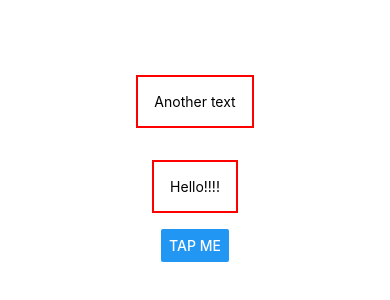
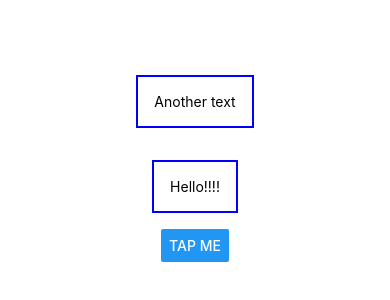
Before and after one commit to RakanEngineer/AwesomeProject, a React Native app: screen / in a window 390 px wide. Shown: the part 262-562 px from the top of the page. Built offline with nearby package versions, Linux system fonts and the light colour scheme.

Commit message:
change text color

```diff
--- a/App.js
+++ b/App.js
@@ -21,5 +21,5 @@ const styles = StyleSheet.create({
     alignItems: "center",
     justifyContent: "center",
   },
-  dummyText: { margin: 16, borderWidth: 2, borderColor: "red", padding: 16 },
+  dummyText: { margin: 16, borderWidth: 2, borderColor: "blue", padding: 16 },
 });
```
